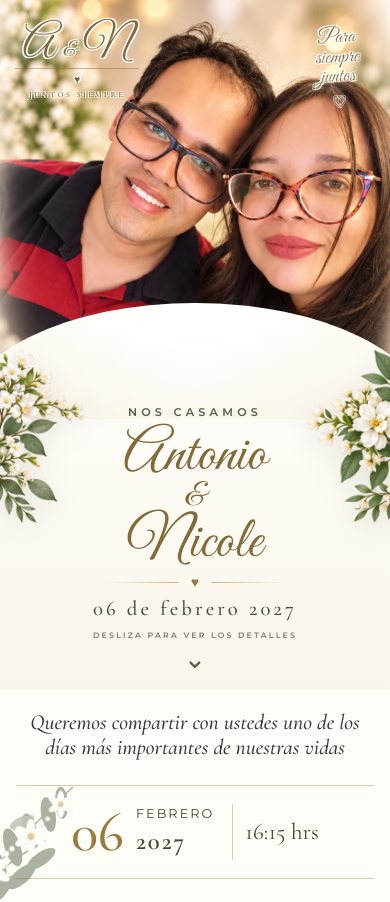
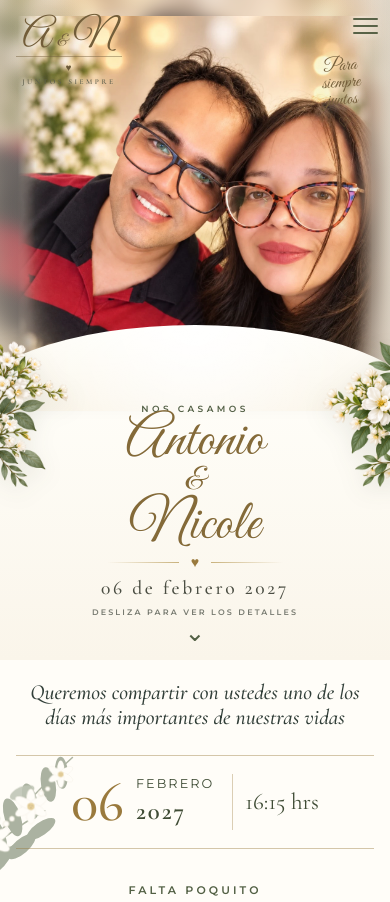
Before and after one commit to katherine-valcarce/invitaciones, a React (Vite) app: page /matrimonios/antonio-nicole in a window 390 px wide. Shown: the top 902 px of the page. Built offline with nearby package versions, Linux system fonts and the light colour scheme.

Commit message:
style: match hero proportions and composition to reference

```diff
--- a/src/index.css
+++ b/src/index.css
@@ -696,23 +696,18 @@ a { color: inherit; }
 .hero .hero-floral--bottom-left,.hero .hero-floral--bottom-right{bottom:27.6%;width:190px}
 }
 
-
-/* ===== Final Antonio & Nicole hero =====
-   Single clean portrait + the user's realistic floral PNG artwork. */
+/* ===== Antonio & Nicole hero — reference-matched v5 ===== */
 .hero {
   position: relative;
-  min-height: 820px;
+  min-height: 0;
+  aspect-ratio: 1.48 / 1;
   overflow: hidden;
   isolation: isolate;
-  background: #eee6d8;
+  background: #eadfce;
 }
 
-.hero::after,
-.hero__photo::after {
-  display: none;
-  content: none;
-}
-
+/* Full-bleed photographic field, with a softer centered foreground image.
+   This reduces the zoom on the couple without leaving obvious side bands. */
 .hero__photo {
   position: absolute;
   inset: 0 0 27% 0;
@@ -722,58 +717,68 @@ a { color: inherit; }
 
 .hero__backdrop {
   position: absolute;
-  inset: -7%;
-  width: 114%;
-  height: 114%;
+  inset: -4%;
+  width: 108%;
+  height: 108%;
+  display: block;
   object-fit: cover;
   object-position: 50% 36%;
-  filter: blur(22px);
-  transform: scale(1.04);
-  opacity: .48;
+  filter: blur(11px) saturate(.92) brightness(1.02);
+  transform: scale(1.03);
+  opacity: .72;
+}
+
+.hero__photo::after {
+  content: "";
+  position: absolute;
+  z-index: 1;
+  inset: 0;
+  display: block;
+  pointer-events: none;
+  background:
+    linear-gradient(to right, rgba(248,242,231,.10), transparent 22%, transparent 78%, rgba(248,242,231,.10)),
+    linear-gradient(to bottom, rgba(255,255,255,.03), transparent 76%, rgba(255,253,248,.10));
 }
 
 .hero__image {
   position: absolute;
-  z-index: 1;
-  top: 0;
+  z-index: 2;
+  top: 50%;
   left: 50%;
-  width: auto;
+  width: 74%;
   max-width: none;
-  height: 100%;
-  object-fit: contain;
-  object-position: center;
-  transform: translateX(-50%);
+  height: auto;
+  object-fit: initial;
+  transform: translate(-50%, -48%);
+  -webkit-mask-image: linear-gradient(to right, transparent 0%, #000 7%, #000 93%, transparent 100%);
+  mask-image: linear-gradient(to right, transparent 0%, #000 7%, #000 93%, transparent 100%);
 }
 
+/* Delicate editorial monogram */
 .hero__monogram {
   position: absolute;
-  z-index: 9;
-  top: 4.8%;
-  left: 5%;
-  min-width: 118px;
-  color: #80683d;
+  z-index: 12;
+  top: 3.9%;
+  left: 5.2%;
+  min-width: 106px;
+  color: #725d39;
   text-align: center;
-  text-shadow:
-    -1px -1px 0 rgba(255,255,255,.94),
-     1px -1px 0 rgba(255,255,255,.94),
-    -1px  1px 0 rgba(255,255,255,.94),
-     1px  1px 0 rgba(255,255,255,.94),
-     0 3px 14px rgba(255,255,255,.96);
+  text-shadow: 0 2px 12px rgba(255,255,255,.88);
 }
 
 .hero__monogram strong {
   display: block;
-  padding: 0 8px 4px;
-  border-bottom: 1px solid rgba(128,104,61,.48);
+  padding: 0 7px 3px;
+  border-bottom: 1px solid rgba(114,93,57,.46);
   font-family: "Great Vibes", cursive;
-  font-size: 3.8rem;
+  font-size: clamp(2.7rem, 5vw, 3.65rem);
   font-weight: 400;
-  line-height: .84;
-  -webkit-text-stroke: .2px rgba(255,255,255,.85);
+  line-height: .82;
+  -webkit-text-stroke: 0;
 }
 
 .hero__monogram strong i {
-  font-size: .46em;
+  font-size: .42em;
   font-style: normal;
   font-weight: 400;
 }
@@ -781,447 +786,311 @@ a { color: inherit; }
 .hero__monogram > span {
   display: block;
   margin: 3px 0 1px;
-  font-size: .66rem;
+  color: #6b5939;
+  font-size: .62rem;
 }
 
 .hero__monogram small {
   display: block;
-  font: 600 .54rem/1.45 "Cormorant Garamond", serif;
-  letter-spacing: .33em;
+  color: #5f604d;
+  font: 600 .5rem/1.5 "Cormorant Garamond", serif;
+  letter-spacing: .34em;
   text-transform: uppercase;
 }
 
+/* Small handwritten phrase, kept clear of Nicole's face */
 .hero__phrase {
   position: absolute;
-  z-index: 9;
-  top: 5.2%;
-  right: 5%;
-  width: 104px;
-  color: #7b633a;
+  z-index: 12;
+  top: 10.5%;
+  right: 4.3%;
+  width: 92px;
+  color: #755f3b;
   font-family: "Great Vibes", cursive;
-  font-size: 1.75rem;
-  line-height: .96;
+  font-size: clamp(1.3rem, 2.5vw, 1.72rem);
+  line-height: .93;
   text-align: center;
-  transform: rotate(-3deg);
-  text-shadow:
-    -1px -1px 0 rgba(255,255,255,.96),
-     1px -1px 0 rgba(255,255,255,.96),
-    -1px  1px 0 rgba(255,255,255,.96),
-     1px  1px 0 rgba(255,255,255,.96),
-     0 3px 14px rgba(255,255,255,.96);
-  -webkit-text-stroke: .18px rgba(255,255,255,.9);
+  transform: rotate(-4deg);
+  text-shadow: 0 2px 12px rgba(255,255,255,.94);
+  -webkit-text-stroke: 0;
 }
 
 .hero__phrase::after {
   content: "♡";
   display: block;
   margin-top: 4px;
-  font: .72em Georgia, serif;
+  font: .73em Georgia, serif;
 }
 
+.hero__menu {
+  position: absolute;
+  z-index: 12;
+  top: 3.4%;
+  right: 3.4%;
+  display: grid;
+  gap: 5px;
+  width: 27px;
+}
+
+.hero__menu i {
+  display: block;
+  height: 2px;
+  border-radius: 999px;
+  background: #586247;
+  box-shadow: 0 1px 6px rgba(255,255,255,.75);
+}
+
+/* Real floral edge artwork */
 .hero-flower {
   position: absolute;
-  z-index: 8;
+  z-index: 11;
   width: auto;
-  height: clamp(220px, 31vw, 285px);
+  height: clamp(190px, 27vw, 255px);
   object-fit: contain;
   pointer-events: none;
-  filter: drop-shadow(0 9px 13px rgba(47,57,37,.12));
+  filter: drop-shadow(0 7px 11px rgba(47,57,37,.11));
 }
 
 .hero-flower--left {
-  left: -14px;
-  bottom: 22.5%;
+  left: -10px;
+  bottom: 18.5%;
 }
 
 .hero-flower--right {
-  right: -14px;
-  bottom: 22.5%;
+  right: -10px;
+  bottom: 18.5%;
 }
 
+/* Pronounced ivory wave: the panel begins much closer to the crest,
+   matching the reference rather than leaving a large blank gap. */
 .hero__panel {
   position: absolute;
-  z-index: 7;
-  right: -4%;
-  bottom: -1px;
-  left: -4%;
-  min-height: 35%;
-  padding: 57px 8% 20px;
-  overflow: hidden;
-  border-radius: 54% 46% 0 0 / 18% 18% 0 0;
-  background:
-    radial-gradient(circle at 50% 0%, rgba(255,255,255,.94), transparent 42%),
-    linear-gradient(180deg, #fffef9 0%, #faf5ea 100%);
-  box-shadow: 0 -11px 30px rgba(69,58,38,.075);
+  z-index: 9;
+  left: 0;
+  right: 0;
+  bottom: 0;
+  min-height: 36%;
+  padding: 18px 7% 16px;
+  overflow: visible;
+  border-radius: 0;
+  background: linear-gradient(180deg, #fffef9 0%, #faf5ea 100%);
+  box-shadow: none;
   text-align: center;
 }
 
+.hero__panel::before {
+  content: "";
+  position: absolute;
+  z-index: -1;
+  left: -7%;
+  top: -70px;
+  width: 114%;
+  height: 104px;
+  border-radius: 50% 50% 0 0 / 100% 100% 0 0;
+  background:
+    radial-gradient(circle at 50% 0%, rgba(255,255,255,.97), transparent 62%),
+    linear-gradient(180deg, #fffef9 0%, #fbf6eb 100%);
+  box-shadow: 0 -8px 22px rgba(73,61,40,.06);
+}
+
 .hero__panel .eyebrow {
-  color: #526044;
-  font-size: .7rem;
-  letter-spacing: .47em;
+  position: relative;
+  z-index: 1;
+  display: inline-block;
+  margin: 0 0 2px;
+  color: #536046;
+  font-size: .65rem;
+  letter-spacing: .46em;
 }
 
 .hero__panel .couple-name {
-  margin: 7px 0 -5px;
+  position: relative;
+  z-index: 1;
+  margin: -2px 0 -5px;
   color: #846a38;
-  font-size: clamp(4.1rem, 11.5vw, 7rem);
+  font-size: clamp(3.75rem, 8vw, 5.7rem);
   line-height: .9;
   white-space: nowrap;
-  text-shadow: 0 1px 0 rgba(255,255,255,.9);
+  text-shadow: 0 1px 0 rgba(255,255,255,.92);
 }
 
 .hero__panel .couple-name span {
-  margin: 0 .09em;
+  margin: 0 .08em;
 }
 
 .hero__panel .ornament {
-  margin: 8px auto 5px;
+  position: relative;
+  z-index: 1;
+  margin: 6px auto 4px;
 }
 
 .hero__date {
+  position: relative;
+  z-index: 1;
   margin: 0;
   color: #4b4e43;
-  font: 500 clamp(1.35rem, 4vw, 1.9rem)/1.1 "Cormorant Garamond", serif;
-  letter-spacing: .15em;
+  font: 500 clamp(1.15rem, 2.8vw, 1.55rem)/1.05 "Cormorant Garamond", serif;
+  letter-spacing: .14em;
 }
 
 .hero__scroll {
-  margin: 11px 0 0;
+  position: relative;
+  z-index: 1;
+  margin: 8px 0 0;
   color: #777a70;
-  font-size: .55rem;
+  font-size: .5rem;
   font-weight: 600;
-  letter-spacing: .28em;
+  letter-spacing: .27em;
   text-transform: uppercase;
 }
 
 .hero__chevron {
+  position: relative;
+  z-index: 1;
   display: block;
-  margin-top: -3px;
+  margin-top: -4px;
   color: var(--olive);
-  font: 1.7rem Georgia, serif;
+  font: 1.55rem Georgia, serif;
 }
 
 @media (max-width: 700px) {
   .hero {
-    min-height: 730px;
-  }
-
-  .hero__photo {
-    inset: 0 0 30% 0;
-  }
-
-  .hero__backdrop {
-    opacity: .42;
-    filter: blur(18px);
-  }
-
-  .hero__image {
-    width: 100%;
-    height: 100%;
-    object-fit: cover;
-    object-position: 50% 42%;
-    transform: translateX(-50%);
-  }
-
-  .hero__monogram {
-    top: 3.8%;
-    left: 4%;
-    min-width: 96px;
-  }
-
-  .hero__monogram strong {
-    font-size: 2.85rem;
-  }
-
-  .hero__monogram small {
-    font-size: .48rem;
-  }
-
-  .hero__phrase {
-    top: 4.2%;
-    right: 3.5%;
-    width: 82px;
-    font-size: 1.35rem;
-  }
-
-  .hero-flower {
-    height: 188px;
-  }
-
-  .hero-flower--left {
-    left: -17px;
-    bottom: 26.5%;
-  }
-
-  .hero-flower--right {
-    right: -17px;
-    bottom: 26.5%;
-  }
-
-  .hero__panel {
-    min-height: 38%;
-    padding: 51px 6% 14px;
-    border-radius: 58% 42% 0 0 / 14% 14% 0 0;
-  }
-
-  .hero__panel .couple-name {
-    font-size: clamp(3.35rem, 15.8vw, 4.5rem);
-  }
-
-  .hero__panel .eyebrow {
-    letter-spacing: .38em;
-  }
-
-  .hero__date {
-    font-size: 1.3rem;
-  }
-
-  .hero__scroll {
-    margin-top: 9px;
-    font-size: .49rem;
-  }
-}
-
-@media (max-width: 430px) {
-  .hero {
     min-height: 690px;
+    aspect-ratio: auto;
   }
 
   .hero__photo {
     inset: 0 0 31% 0;
   }
 
+  .hero__backdrop {
+    filter: blur(9px) saturate(.94);
+    opacity: .68;
+  }
+
   .hero__image {
-    object-position: 50% 40%;
+    width: 84%;
+    transform: translate(-50%, -46%);
+    -webkit-mask-image: linear-gradient(to right, transparent 0%, #000 5%, #000 95%, transparent 100%);
+    mask-image: linear-gradient(to right, transparent 0%, #000 5%, #000 95%, transparent 100%);
+  }
+
+  .hero__monogram {
+    top: 3.2%;
+    left: 4%;
+    min-width: 90px;
+  }
+
+  .hero__monogram strong {
+    font-size: 2.7rem;
+  }
+
+  .hero__monogram small {
+    font-size: .46rem;
+  }
+
+  .hero__menu {
+    top: 2.8%;
+    right: 3.2%;
+    width: 25px;
+  }
+
+  .hero__phrase {
+    top: 9.2%;
+    right: 3%;
+    width: 78px;
+    font-size: 1.24rem;
   }
 
   .hero-flower {
-    height: 160px;
-  }
-
-  .hero-flower--left {
-    left: -20px;
-    bottom: 27.5%;
-  }
-
-  .hero-flower--right {
-    right: -20px;
-    bottom: 27.5%;
-  }
-
-  .hero__panel {
-    min-height: 39%;
-    padding-top: 47px;
-  }
-
-  .hero__panel .couple-name {
-    font-size: clamp(3.05rem, 15vw, 3.9rem);
-  }
-}
-
-
-/* ===== Antonio & Nicole hero v4: full-width photo + stronger ivory curve ===== */
-.hero {
-  min-height: 820px;
-  background: #eee6d8;
-}
-
-/* The couple photo now fills the complete hero width. */
-.hero__photo {
-  inset: 0 0 27% 0;
-  background: #e9dfd0;
-}
-
-.hero__backdrop {
-  display: none;
-}
-
-.hero__image {
-  position: absolute;
-  inset: 0;
-  width: 100%;
-  max-width: none;
-  height: 100%;
-  object-fit: cover;
-  object-position: 50% 34%;
-  transform: none;
-}
-
-/* Keep the typography readable now that it sits directly over the photo. */
-.hero__monogram {
-  top: 4.8%;
-  left: 5.2%;
-  text-shadow:
-    -1.2px -1.2px 0 rgba(255,255,255,.98),
-     1.2px -1.2px 0 rgba(255,255,255,.98),
-    -1.2px  1.2px 0 rgba(255,255,255,.98),
-     1.2px  1.2px 0 rgba(255,255,255,.98),
-     0 3px 14px rgba(255,255,255,.95);
-}
-
-.hero__phrase {
-  top: 5%;
-  right: 4.7%;
-  width: 98px;
-  font-size: 1.62rem;
-  text-shadow:
-    -1.2px -1.2px 0 rgba(255,255,255,.98),
-     1.2px -1.2px 0 rgba(255,255,255,.98),
-    -1.2px  1.2px 0 rgba(255,255,255,.98),
-     1.2px  1.2px 0 rgba(255,255,255,.98),
-     0 3px 14px rgba(255,255,255,.95);
-}
-
-/* Real floral assets frame the photo/curve transition. */
-.hero-flower {
-  z-index: 10;
-  height: clamp(245px, 31vw, 320px);
-  filter: drop-shadow(0 9px 13px rgba(47,57,37,.11));
-}
-
-.hero-flower--left {
-  left: -18px;
-  bottom: 19.5%;
-}
-
-.hero-flower--right {
-  right: -18px;
-  bottom: 19.5%;
-}
-
-/*
-  The panel is intentionally flat itself; the ::before ellipse creates a
-  single, much deeper continuous arch like the reference invitation.
-*/
-.hero__panel {
-  left: 0;
-  right: 0;
-  bottom: 0;
-  min-height: 31%;
-  padding: 38px 8% 20px;
-  overflow: visible;
-  border-radius: 0;
-  background: linear-gradient(180deg, #fffef9 0%, #faf5ea 100%);
-  box-shadow: none;
-}
-
-.hero__panel::before {
-  content: "";
-  position: absolute;
-  z-index: -1;
-  left: -8%;
-  top: -92px;
-  width: 116%;
-  height: 155px;
-  border-radius: 50% 50% 0 0 / 100% 100% 0 0;
-  background:
-    radial-gradient(circle at 50% 0%, rgba(255,255,255,.96), transparent 56%),
-    linear-gradient(180deg, #fffef9 0%, #fbf6eb 100%);
-  box-shadow: 0 -12px 28px rgba(69,58,38,.07);
-}
-
-.hero__panel .eyebrow {
-  position: relative;
-  z-index: 1;
-  margin-top: -2px;
-}
-
-.hero__panel .couple-name,
-.hero__panel .ornament,
-.hero__date,
-.hero__scroll,
-.hero__chevron {
-  position: relative;
-  z-index: 1;
-}
-
-@media (max-width: 700px) {
-  .hero {
-    min-height: 730px;
-  }
-
-  .hero__photo {
-    inset: 0 0 29% 0;
-  }
-
-  .hero__image {
-    object-position: 50% 36%;
-  }
-
-  .hero-flower {
-    height: 205px;
+    height: 168px;
   }
 
   .hero-flower--left {
     left: -18px;
-    bottom: 23%;
+    bottom: 25%;
   }
 
   .hero-flower--right {
     right: -18px;
-    bottom: 23%;
+    bottom: 25%;
   }
 
   .hero__panel {
-    min-height: 34%;
-    padding: 32px 6% 14px;
+    min-height: 38%;
+    padding: 16px 5% 12px;
   }
 
   .hero__panel::before {
-    top: -76px;
-    height: 128px;
-    left: -10%;
-    width: 120%;
+    top: -62px;
+    height: 94px;
+    left: -9%;
+    width: 118%;
+  }
+
+  .hero__panel .couple-name {
+    font-size: clamp(3.05rem, 14.8vw, 4.15rem);
+  }
+
+  .hero__panel .eyebrow {
+    font-size: .56rem;
+    letter-spacing: .38em;
+  }
+
+  .hero__date {
+    font-size: 1.22rem;
   }
 }
 
 @media (max-width: 430px) {
   .hero {
-    min-height: 690px;
+    min-height: 660px;
   }
 
   .hero__photo {
-    inset: 0 0 30% 0;
+    inset: 0 0 32% 0;
   }
 
   .hero__image {
-    object-position: 50% 35%;
+    width: 91%;
+    transform: translate(-50%, -44%);
   }
 
-  .hero__monogram {
-    top: 3.7%;
-    left: 3.8%;
+  .hero__monogram strong {
+    font-size: 2.45rem;
   }
 
   .hero__phrase {
-    top: 4%;
-    right: 3%;
-    width: 80px;
-    font-size: 1.28rem;
+    top: 8.8%;
+    width: 72px;
+    font-size: 1.14rem;
   }
 
   .hero-flower {
-    height: 176px;
+    height: 148px;
   }
 
   .hero-flower--left {
     left: -20px;
-    bottom: 24%;
+    bottom: 26%;
   }
 
   .hero-flower--right {
     right: -20px;
-    bottom: 24%;
+    bottom: 26%;
   }
 
   .hero__panel {
-    min-height: 35%;
-    padding-top: 28px;
+    min-height: 39%;
+    padding-top: 14px;
   }
 
   .hero__panel::before {
-    top: -68px;
-    height: 116px;
+    top: -56px;
+    height: 86px;
+  }
+
+  .hero__panel .couple-name {
+    font-size: clamp(2.9rem, 14.5vw, 3.75rem);
   }
 }
```
